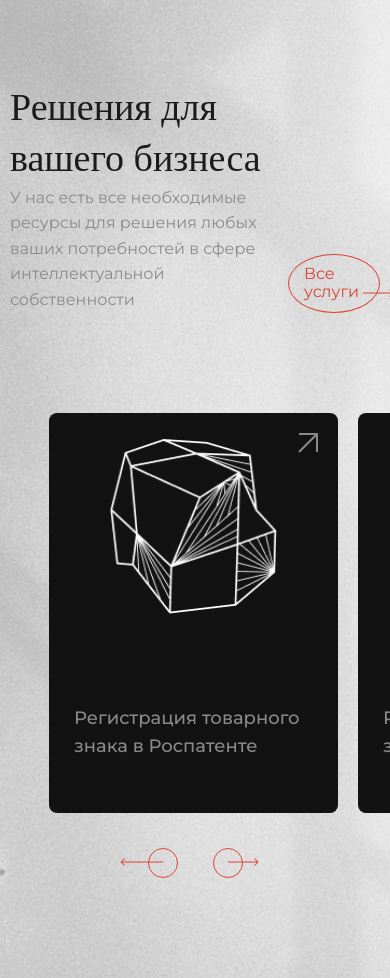
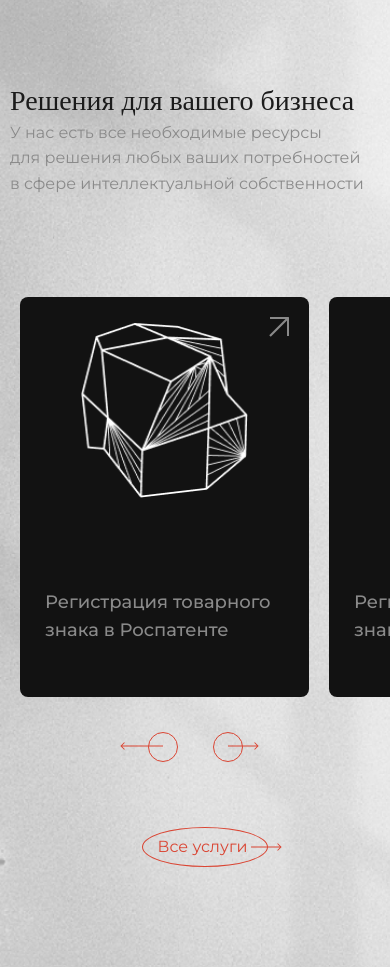
Before and after one commit to Salokhiddin99/3-oy-imtihon, a plain HTML site: page index.html in a window 390 px wide. Shown: the part 2740-3718 px from the top of the page. Drawn offline with Linux system fonts and the light colour scheme; a web font is replaced by a local one.

Commit message:
commit-all

```diff
--- a/index.html
+++ b/index.html
@@ -237,10 +237,10 @@
                         У нас есть все необходимые ресурсы для решения любых ваших потребностей в сфере интеллектуальной собственности
                     </p>
                 </div>
-                <a href="#" class="showcase-servise__link">Все услуги <img src="./images/Arrow-right.png" alt="in icon" class="showcase-servise__link--icon"></a>
+                <a href="#" class="showcase-servise__link display">Все услуги <img src="./images/Arrow-right.png" alt="in icon" class="showcase-servise__link--icon"></a>
             </div>
         </div>
-        <div class="container-fluid">
+        <div class="drawing-container">
             <div class="drawing-card">
                 <div class="card" id="left">
                     <img src="./images/Shape.png" alt="in icon" class="card-icon">
@@ -295,6 +295,9 @@
                     <img src="./images/Arrow-right.png" alt="in icon" class="drawing-link__right--img">
                 </a>
             </div>
+            <div class="drawing-service">
+                <a href="#" class="showcase-servise__link">Все услуги <img src="./images/Arrow-right.png" alt="in icon" class="showcase-servise__link--icon"></a>
+            </div>
         </div>
     </section>
 </body>
--- a/scss/blocks/_drawing.scss
+++ b/scss/blocks/_drawing.scss
@@ -7,6 +7,7 @@
     &-box {
         @include flex;
         align-items: flex-end;
+        padding-right: 15px;
     }
 
     &-text {
@@ -64,6 +65,15 @@
             top: 35%;
         }
         }
+    }
+    &-service {
+        margin-top: 35px;
+        display: flex;
+        justify-content: center;
+        visibility: hidden;
+    }
+    &-container {
+        padding-left: 20px;
     }
 }
 
@@ -126,3 +136,37 @@
         display: none;
     }
 }
+@media (max-width:880px) {
+    .drawing {
+        &-text {
+            &__title {
+                font-size: 32px;
+            }
+            &__subtitle {
+                max-width: 470px;
+            }
+        }
+    }
+}
+@media (max-width:640px) {
+    .drawing {
+        &-box {
+            display: flex;
+            justify-content: center;
+        }
+        &-text {
+            &__title {
+                font-size: 28px;
+            }
+            &__subtitle {
+                max-width: 440px;
+            }
+        }
+        &-service {
+            visibility: visible;
+        }
+    }
+    .display {
+        display: none;
+    }
+}
```
Also changed, not shown: assets/main.min.css, 1 other file.
